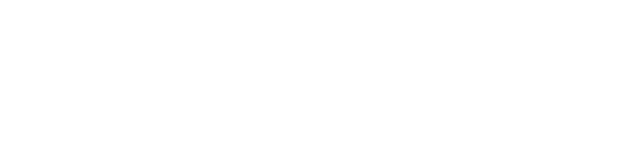
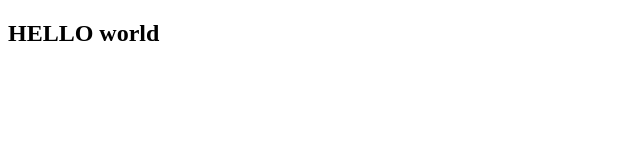
Before and after one commit to mizanur56/my-first-github-report, a plain HTML site: page index.html in a window 1280 px wide. Shown: the whole page, without its empty margins (0-640 px from the left). Drawn offline with Linux system fonts and the light colour scheme.

Commit message:
something update

```diff
--- a/index.html
+++ b/index.html
@@ -5,5 +5,7 @@
     <meta name="viewport" content="width=device-width, initial-scale=1.0" />
     <title>My first github report</title>
   </head>
-  <body></body>
+  <body>
+    <h2>HELLO world</h2>
+  </body>
 </html>
```
